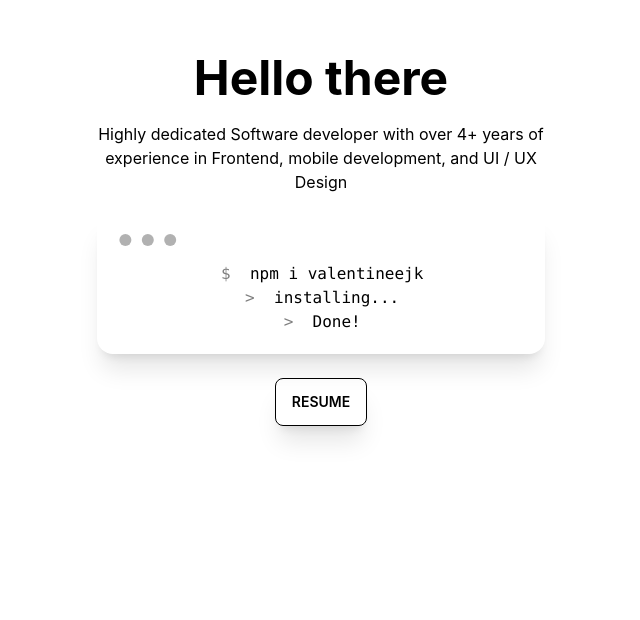
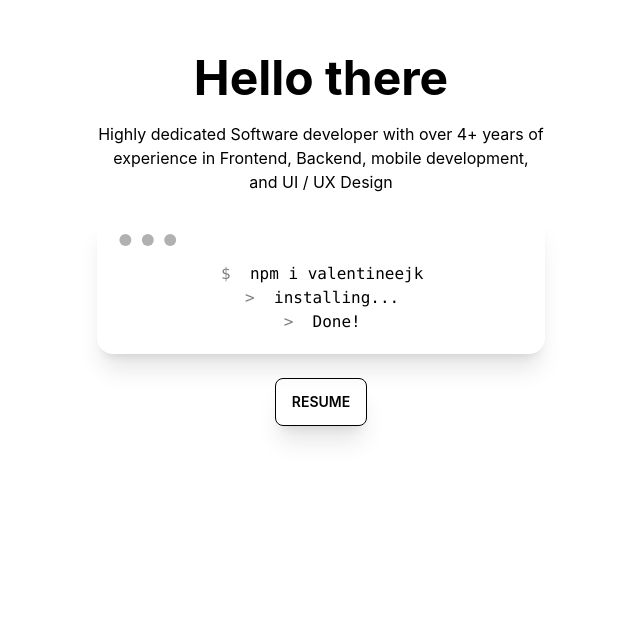
Before and after one commit to valentineejk/valentineejk, a Next.js app: page / in a window 1280 px wide. Shown: the part 180-800 px from the top of the page, without its empty margins (319-959 px from the left). Built offline with nearby package versions, Linux system fonts and the light colour scheme.

Commit message:
update hero page

```diff
--- a/components/Hero.js
+++ b/components/Hero.js
@@ -48,7 +48,7 @@ const Hero = () => {
             <div className="hero-content text-center text-neutral-content">
                 <div className="max-w-md">
                     <h1 className="mb-5 text-5xl font-bold mt-16" >Hello there</h1>
-                    <p className="mb-5">Highly dedicated Software developer with over 4+ years of experience in Frontend, mobile development, and UI / UX Design</p>
+                    <p className="mb-5">Highly dedicated Software developer with over 4+ years of experience in Frontend, Backend, mobile development, and UI / UX Design</p>
                     <div className="mockup-code shadow-xl dark:shadow-green-600 ">
                         <pre data-prefix="$"><code>npm i valentineejk</code></pre>
                         <pre data-prefix=">" className="text-warning"><code>installing...</code></pre>
```
